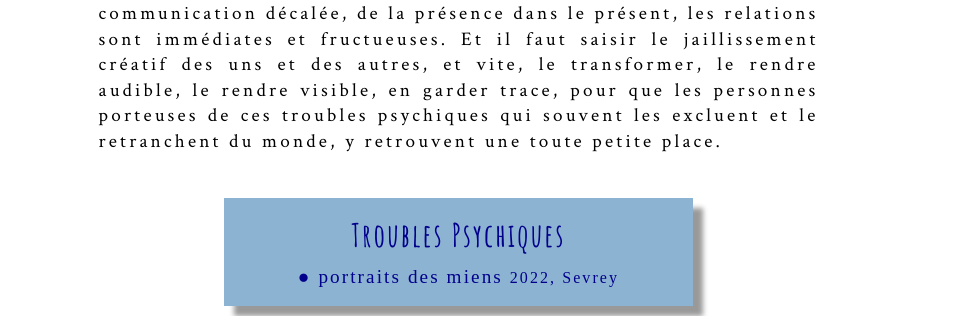
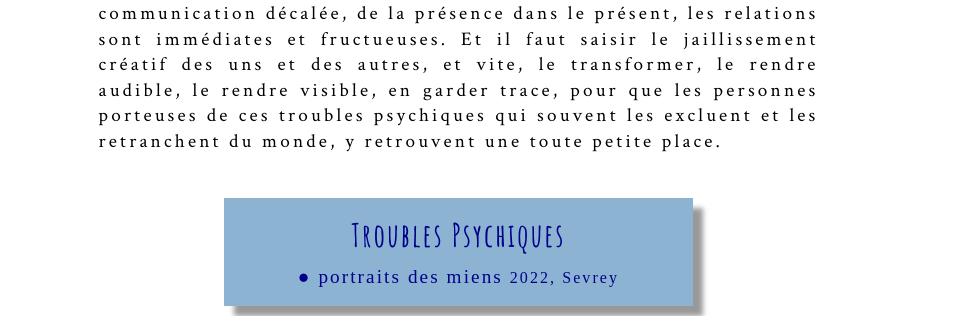
Before and after one commit to leshnik/revertouthaut, a Jekyll site: the page built from troubles-psychiques.md, in a window 1280 px wide. Shown: the part 467-783 px from the top of the page, without its empty margins (158-1134 px from the left). Built offline with Jekyll 4.4.1, drawn with Linux system fonts in a browser that asks for light colours; some of the changed text lies outside the part shown.

Commit message:
typo troubles psy

```diff
--- a/troubles-psychiques.md
+++ b/troubles-psychiques.md
@@ -4,7 +4,7 @@ title: troubles psychiques
 summary:
 ---
 <h1>troubles psychiques</h1>
-<p class="intro-text">Il n’est pas besoin de longs préambules pour que les personnes porteuses de troubles psychiques et des artistes s’entendent et se comprennent. Magie de l’imaginaire, du langage singulier, de la communication décalée, de la présence dans le présent, les relations sont immédiates et fructueuses. Et il faut saisir le jaillissement créatif des uns et des autres, et vite, le transformer, le rendre audible, le rendre visible, en garder trace, pour que les personnes porteuses de ces troubles psychiques qui souvent les excluent et le retranchent du monde, y retrouvent une toute petite place.</p>
+<p class="intro-text">Il n’est pas besoin de longs préambules pour que les personnes porteuses de troubles psychiques et des artistes s’entendent et se comprennent. Magie de l’imaginaire, du langage singulier, de la communication décalée, de la présence dans le présent, les relations sont immédiates et fructueuses. Et il faut saisir le jaillissement créatif des uns et des autres, et vite, le transformer, le rendre audible, le rendre visible, en garder trace, pour que les personnes porteuses de ces troubles psychiques qui souvent les excluent et les retranchent du monde, y retrouvent une toute petite place.</p>
 
 <div class="space-around--wrap">
 <p class="shadow" style="background: #8db3d2; width: 50ch"><span style="color: #00008b" class="nav-list-heading">Troubles Psychiques</span><br>
```
